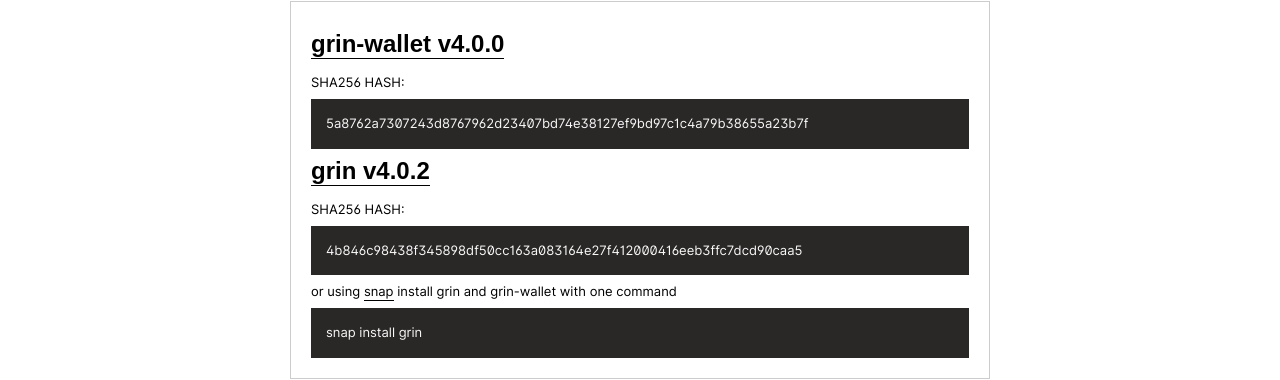
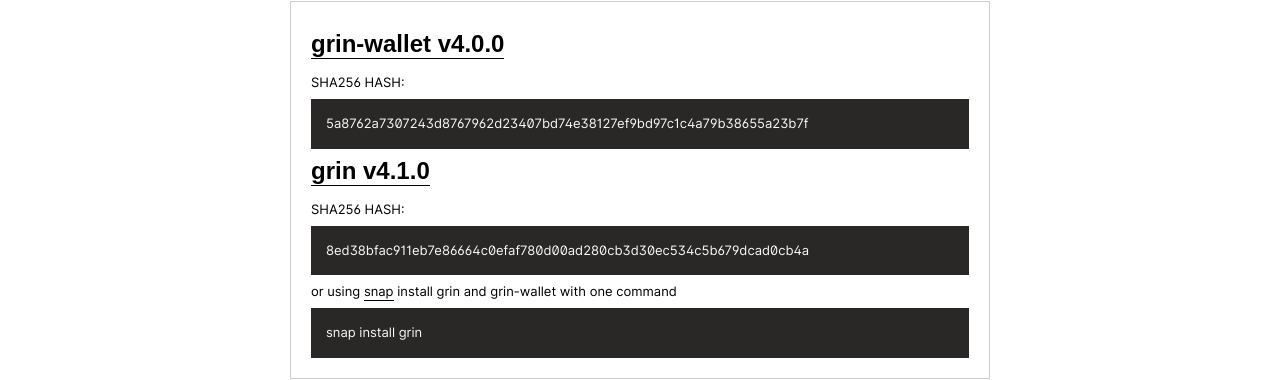
Before and after one commit to mimblewimble/site, a Jekyll site: the page built from download.html, in a window 1280 px wide and 900 px high. Shown: the part 300-680 px from the top of the window. Built offline with Jekyll 4.4.1, drawn with Linux system fonts in a browser that asks for light colours; nearby versions of some CDN libraries.

Commit message:
v4.1.0 update

```diff
--- a/download.html
+++ b/download.html
@@ -29,11 +29,11 @@
         <div class="codebox">
           25108E0BF17766E3D4B83BCFF66371F712FF850F6E0E7F563E8F070575AFE8CA
         </div>
-        <h3> <a href="https://github.com/mimblewimble/grin/releases/download/v4.0.2/grin-v4.0.2-win-x64.zip">grin
-            v4.0.2</a></h3>
+        <h3> <a href="https://github.com/mimblewimble/grin/releases/download/v4.1.0/grin-v4.1.0-win-x64.zip">grin
+            v4.1.0</a></h3>
         <div class="codebox-heading">SHA256 HASH:</div>
         <div class="codebox">
-          303B534287BE3E98E5244B1FCFE139AC432B56BADBC9F761D02DEFD5417E8795
+          48C4BD6D6E4F49872D39C3F7D79B1D8239F465977DF4525493DDBFD7CD86FDB4
         </div>
       </div>
 
@@ -49,11 +49,11 @@
         <div class="codebox">
           brew install grin-wallet
         </div>
-        <h3><a href="https://github.com/mimblewimble/grin/releases/download/v4.0.2/grin-v4.0.2-macos.tar.gz">grin
-            v4.0.2</a></h3>
+        <h3><a href="https://github.com/mimblewimble/grin/releases/download/v4.1.0/grin-v4.1.0-macos.tar.gz">grin
+            v4.1.0</a></h3>
         <div class="codebox-heading">SHA256 HASH:</div>
         <div class="codebox">
-          cbcd8d63c7ecd3cbcf3555e9c4d75efa68cd6b4d7988f983fa9f23fdd4326432
+          f2a4807b70b605610eea570b791e736a244f8d8957a79e5cf1d51e033ad3f196
         </div>
         <div class="codebox-heading">or with homebrew</div>
         <div class="codebox">
@@ -69,11 +69,11 @@
         <div class="codebox">
           5a8762a7307243d8767962d23407bd74e38127ef9bd97c1c4a79b38655a23b7f
         </div>
-        <h3> <a href="https://github.com/mimblewimble/grin/releases/download/v4.0.2/grin-v4.0.2-linux-amd64.tar.gz">grin
-            v4.0.2</a></h3>
+        <h3> <a href="https://github.com/mimblewimble/grin/releases/download/v4.1.0/grin-v4.1.0-linux-amd64.tar.gz">grin
+            v4.1.0</a></h3>
         <div class="codebox-heading">SHA256 HASH:</div>
         <div class="codebox">
-          4b846c98438f345898df50cc163a083164e27f412000416eeb3ffc7dcd90caa5
+          8ed38bfac911eb7e86664c0efaf780d00ad280cb3d30ec534c5b679dcad0cb4a
         </div>
 	<div class="codebox-heading">or using <a href="https://snapcraft.io/grin">snap</a> install grin and grin-wallet with one command</div>
         <div class="codebox">
--- a/index.html
+++ b/index.html
@@ -8,7 +8,7 @@
       <div>
         <span class="section-1-grin">GRiN</span>
         <span class="section-1-v">v</span>
-        <span class="section-1-version">4.0.2</span>
+        <span class="section-1-version">4.1.0</span>
       </div>
       <p class="section-1-text">Electronic transactions for all.
         Without censorship or restrictions.
```
Also changed, not shown: _posts/2020-09-16-grin-node-410-released.md (added, +14 -0 lines).
